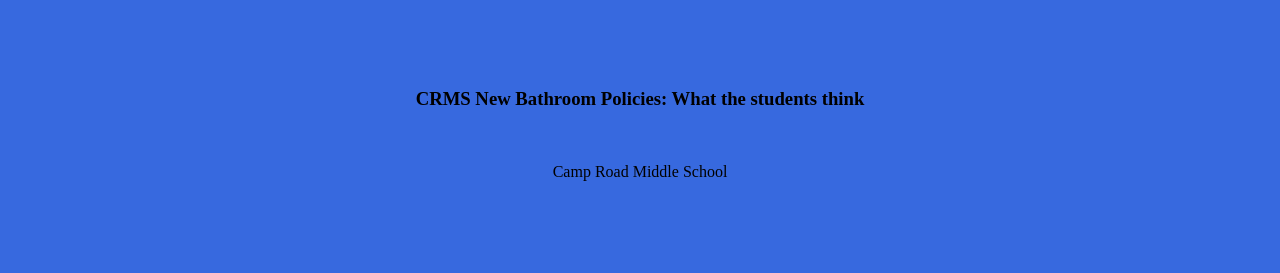
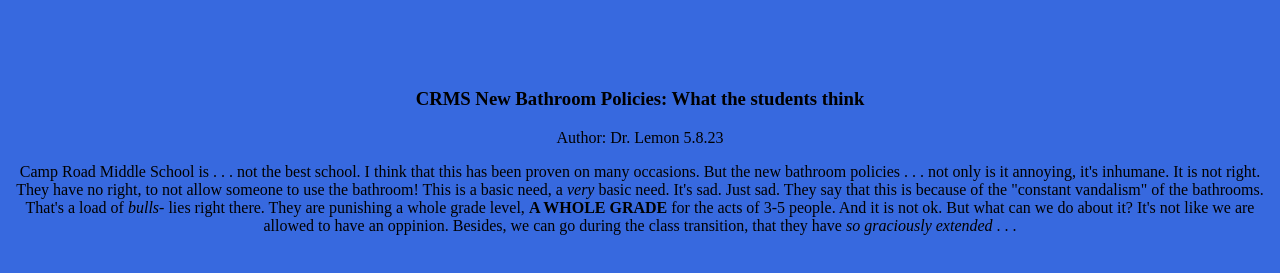
Before and after one commit to CampRoadCode/CampRoadCode.github.io, a plain HTML site: page bathroom/index.html in a window 1280 px wide. Shown: the part 213-486 px from the top of the page. Drawn offline with Linux system fonts and the light colour scheme.

Commit message:
article fr

```diff
--- a/bathroom/index.html
+++ b/bathroom/index.html
@@ -36,6 +36,18 @@
             background:#3769df;
             padding:0 10px;
         }
+
+        .date {
+            all: unset;
+            right: 0;
+            margin-left: auto;
+        }
+
+        .author {
+            all: unset;
+            left: 0;
+            margin-left: auto;
+        }
     </style>
 
 </head>
@@ -53,7 +65,16 @@
 
     <h3>CRMS New Bathroom Policies:  What the students think</h3>
 
+    <h4 class="author">Author:  Dr. Lemon</h4>
+
+    <h4 class="date">5.8.23</h4>
+
     <br>
 
-    <p>Camp Road Middle School</p>
+    <p>Camp Road Middle School is . . . not the best school.  I think that this has been proven on many occasions.  But the new bathroom policies . . . not only is it
+        annoying, it's inhumane.  It is not right.  They have no right, to not allow someone to use the bathroom!  This is a basic need, a <i>very</i> basic need.
+        It's sad.  Just sad.  They say that this is because of the "constant vandalism" of the bathrooms.  That's a load of <i>bulls-</i> lies right there.  They are
+        punishing a whole grade level, <b>A WHOLE GRADE</b> for the acts of 3-5 people.  And it is not ok.  But what can we do about it?  It's not like we are allowed to
+        have an oppinion.  Besides, we can go during the class transition, that they have <i>so graciously extended</i> . . .
+    </p>
 </body>
```
